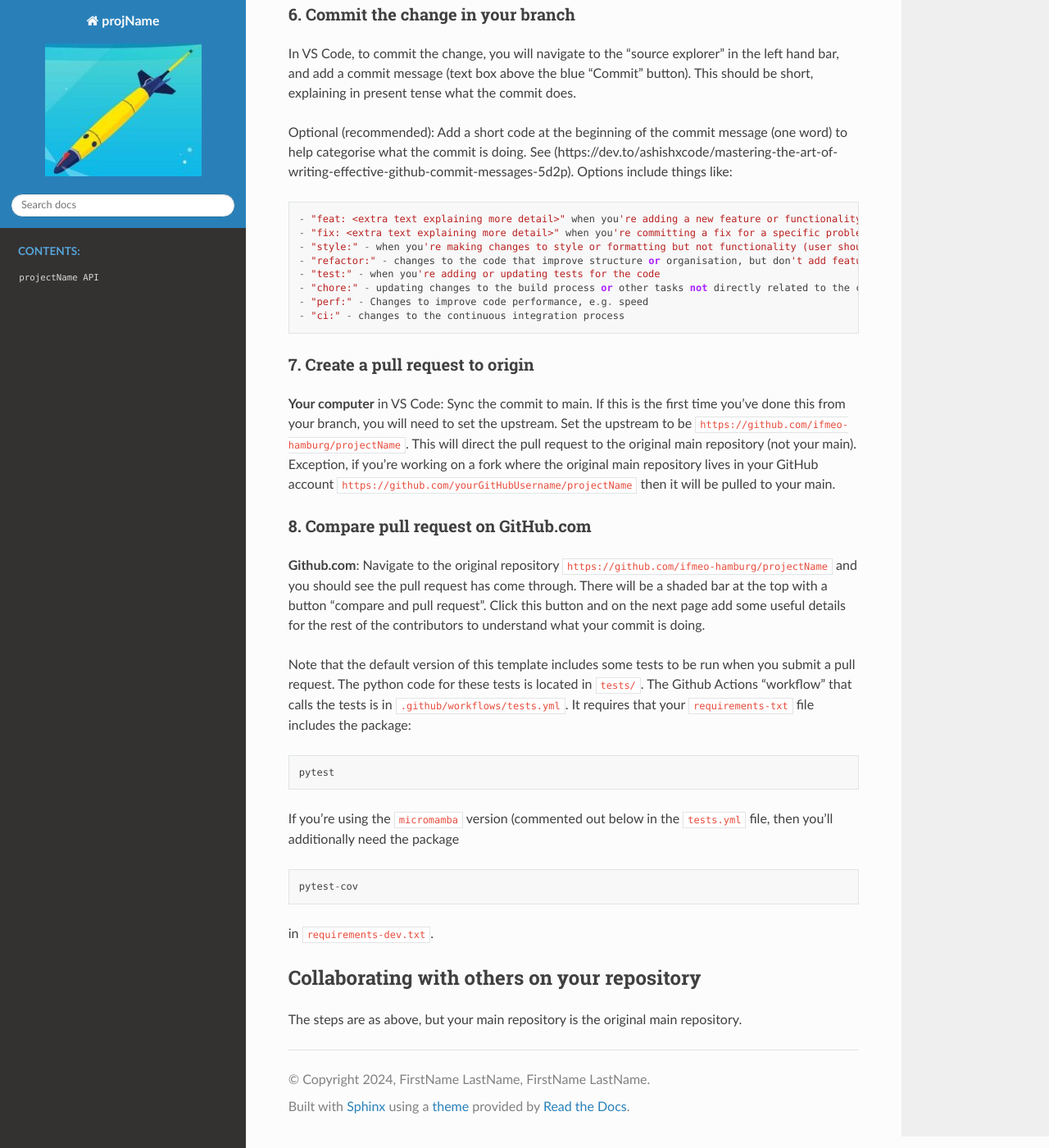
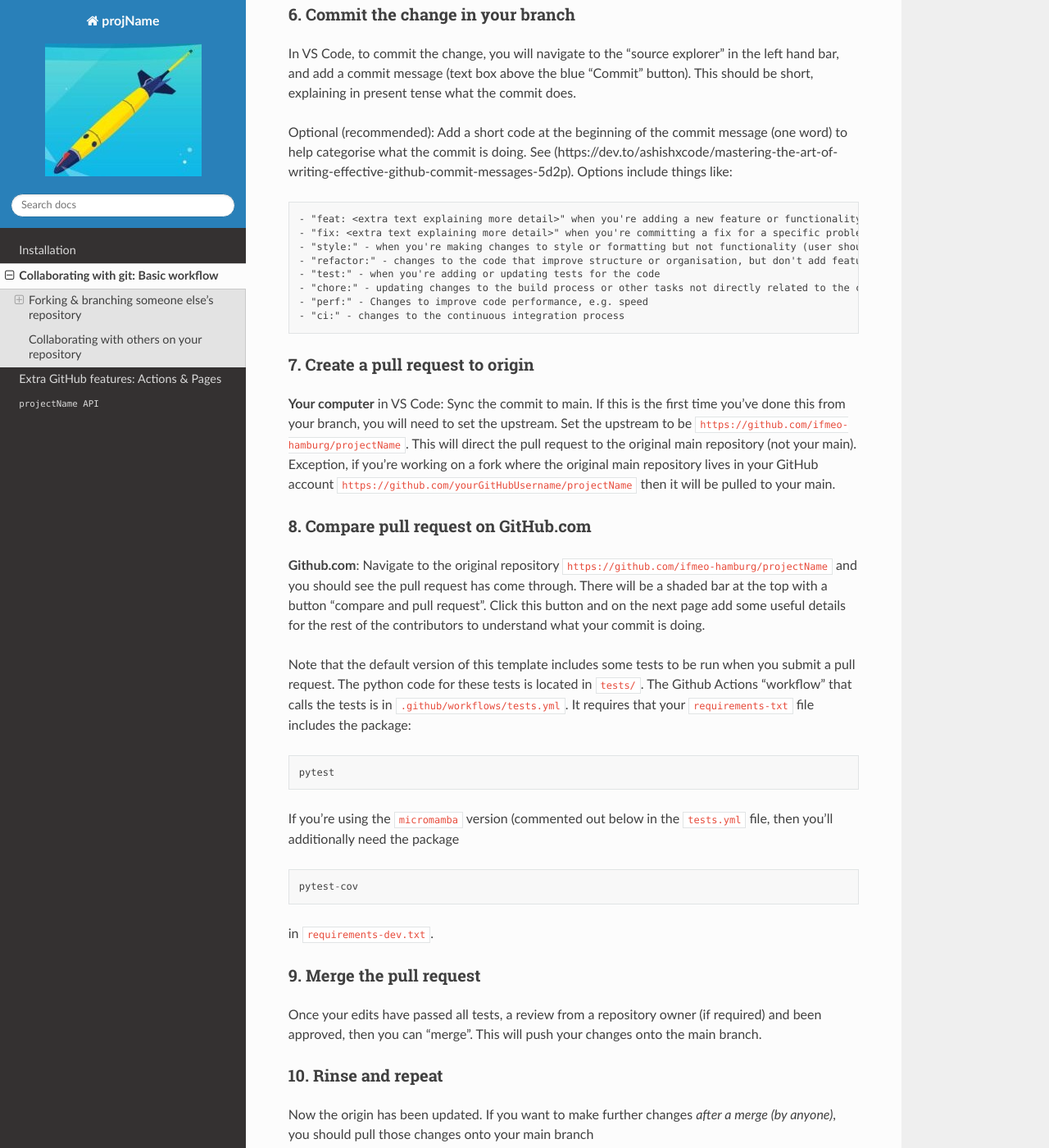
Before and after one commit to eleanorfrajka/template-project, a Sphinx documentation site: the page built from docs/source/gitcollab.md, in a window 1280 px wide and 1400 px high, scrolled down 2017 px. Shown: the whole window at 82% size. Built offline with Sphinx 7.4.7 and the Read the Docs theme 3.1.0, drawn with Linux system fonts in a browser that asks for light colours; pages that are not in the unit, such as notebooks, are missing from menus; some of the changed text lies outside the part shown.

````diff
--- a/docs/source/conf.py
+++ b/docs/source/conf.py
@@ -23,9 +23,8 @@ extensions = [
     "sphinx.ext.viewcode",
     "sphinx.ext.napoleon",
     "nbsphinx",
+    "myst_parser",
 ]
-
-
 
 templates_path = ['_templates']
 exclude_patterns = []
--- a/docs/source/gitcollab.md
+++ b/docs/source/gitcollab.md
@@ -1,11 +1,10 @@
-Collaborate with git
-====================
+# Collaborating with git: Basic workflow
 
 See also, the description of actions in https://github.com/eleanorfrajka/template-project/pull/1.
 
 The instructions below assume that you have cloned this repository, renamed the `projectName` to a project of your own, and would like to work on it - potentially with other people.
 
-### Forking an existing repository
+### Forking & branching someone else's repository
 
 Suppose the original repository is located at: `https://github.com/ifmeo-hamburg/projectName`, and you would like to contribute to it.
 
@@ -83,6 +82,23 @@ pytest-cov
 ```
 in `requirements-dev.txt`.
 
+#### 9. Merge the pull request
+
+Once your edits have passed all tests, a review from a repository owner (if required) and been approved, then you can "merge".  This will push your changes onto the main branch.
+
+#### 10. Rinse and repeat
+
+Now the origin has been updated.  If you want to make further changes *after a merge (by anyone)*, you should pull those changes onto your main branch
+
+```
+$ git checkout main
+$ git pull
+$ git checkout -b yourname-patch-2
+```
+These steps will switch back to your main branch, pull changes from the origin's main to your main, and then create a new branch `yourname-patch-2` based on the new, updated main.  The `-b` option creates a branch (without `-b`, it will try to switch to a branch with that name).
+
+Now you're ready to repeat from step 5.
+
 ### Collaborating with others on your repository
 
-The steps are as above, but your main repository is the original main repository.
+The steps are as above, but your main repository is the original main repository.  In this case, you still need to do the `git checkout main` and `git pull` steps, but your main = origin.
--- a/requirements-dev.txt
+++ b/requirements-dev.txt
@@ -18,3 +18,4 @@ nbconvert
 sphinx
 sphinx-rtd-theme
 pypandoc
+myst_parser
````
Also changed, not shown: docs/source/github.md (+26 -4 lines), docs/source/index.rst (+13 -11 lines), docs/source/installation.md (+3 -4 lines).
